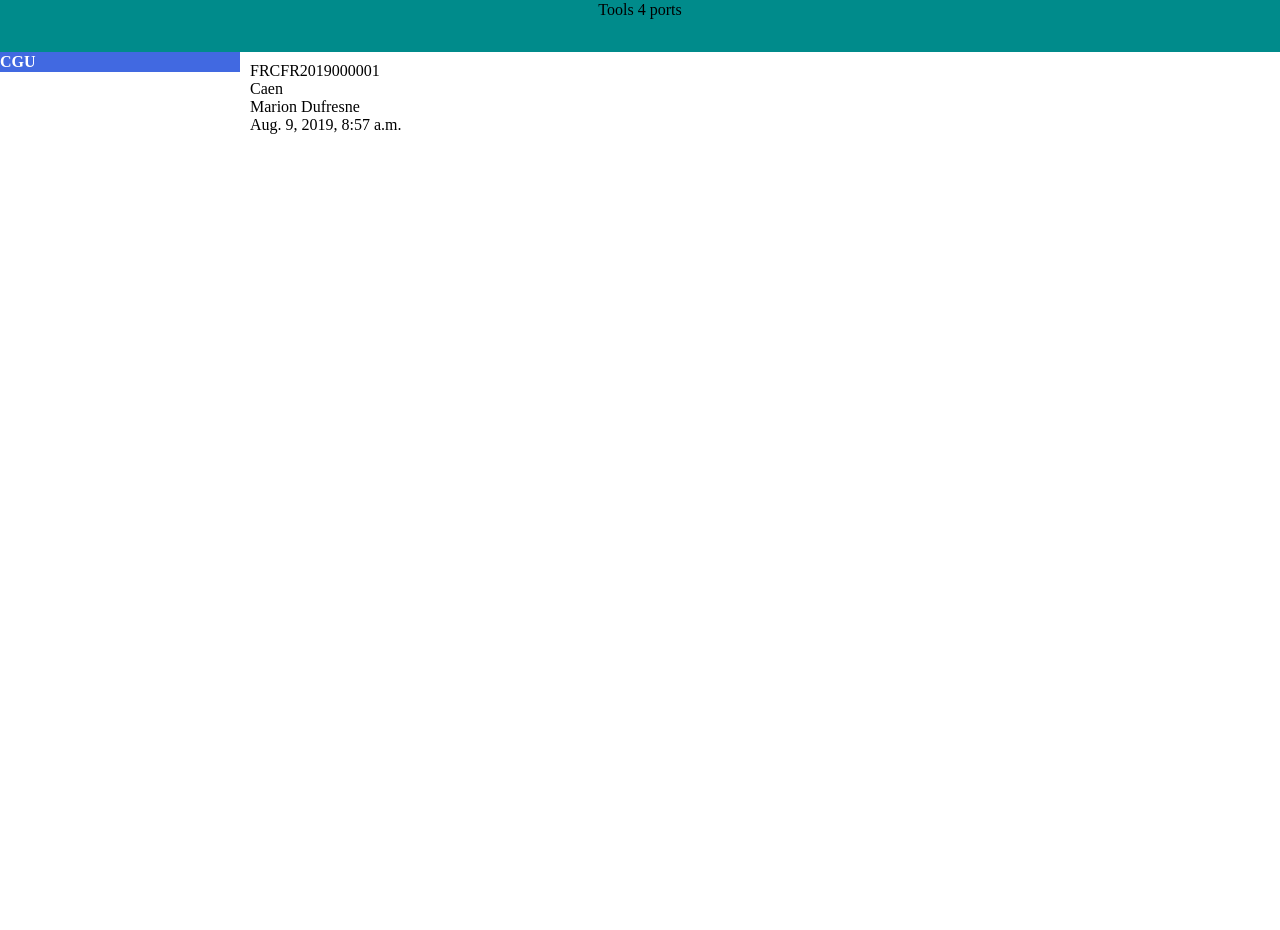
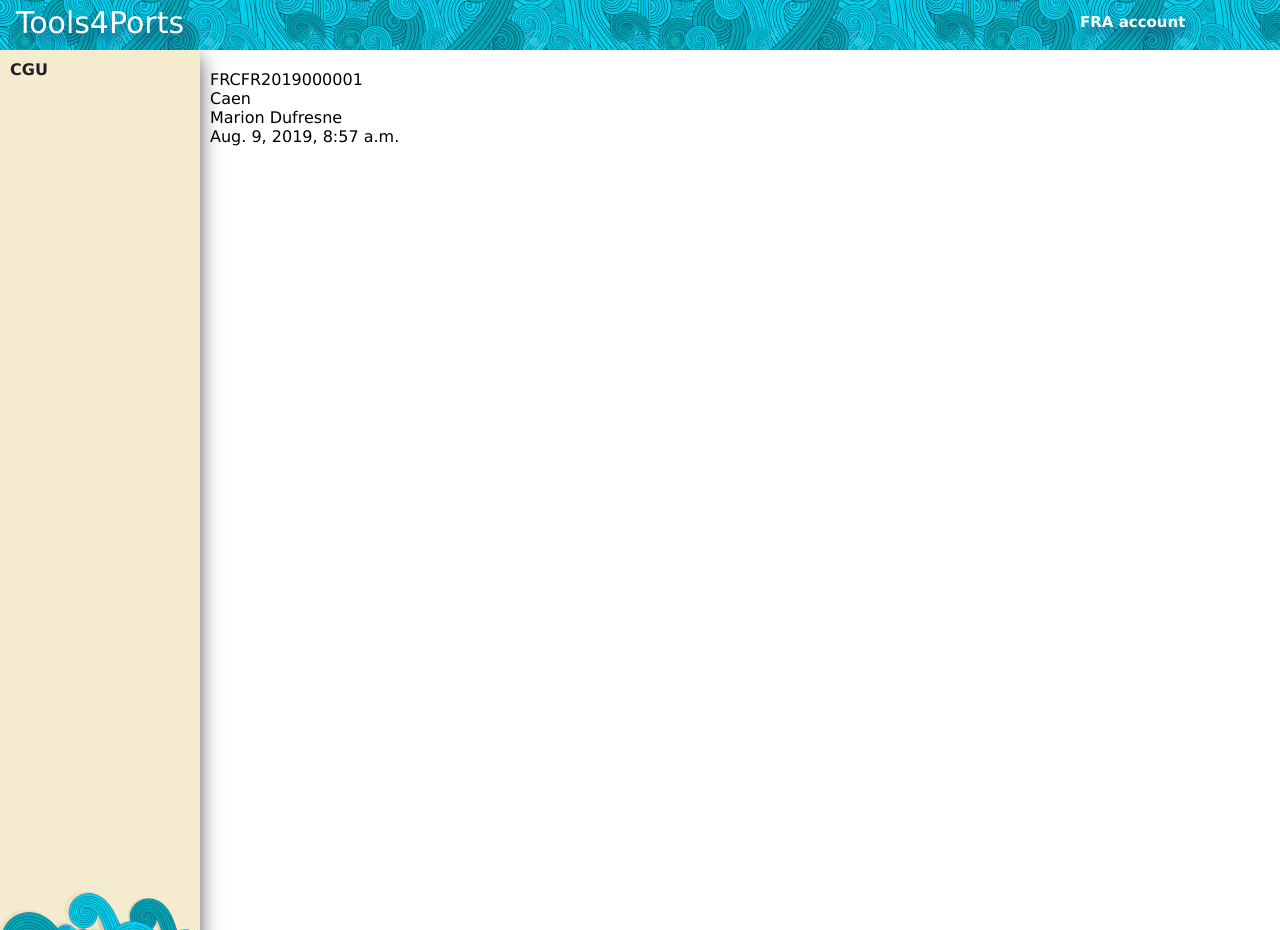
Before and after one commit to silly-exp/portcall_manager_python, a Django app: page /callsmanager/calls/1 in a window 1280 px wide. Run offline with Django 3.2, Linux system fonts and the light colour scheme; data comes from the database, SQL or seed files in the repository.

Commit message:
amélioration du template de base.

```diff
--- a/callsmanager/static/callsmanager/style.css
+++ b/callsmanager/static/callsmanager/style.css
@@ -1,39 +1,77 @@
-
 body {
     margin: 0;
     padding: 0;
+    font-family:verdana, sans-serif;
 }
 
-#header, #sidebar, #content, #footer {
-    padding: 1px 0;
+#header {
+    position: fixed;
+    top: 0;
+    left: 0;
+    width: 100%;
+    height: 50px;
+    background-color: darkcyan;
+    background-image:url(waves_header.jpg);
+    /*padding-left: 10px;*/
+    color: white;
+    font-size: 30px;
+    line-height: 150%;
+    vertical-align: middle;
+    text-shadow: 5px 7px 9px rgba(41,73,126,0.74);
+    display: flex;
 }
 
-#container {
-    min-height: 500; /*100vh;*/
-}
-#header {
-    background-color: darkcyan;
+#logo {
+    width:200px;
     text-align: center;
-    height: 50px;
-}
-
-
-#sidebar {
-    color: white;
-    background: royalblue;
-    width: 240px;
-    height: 100%;
-    /*height: 100vh;*/
     float: left;
 }
 
+#port-select {
+    float: left;
+    width: 100%;
+    flex: 1;
+}
+
+#header-tools {
+    float: right;
+    width: 200px;
+    font-size: 15px;
+    font-weight: bold;
+}
+
+#sidebar {
+    position: fixed;
+    top: 0;
+    left: 0;
+    width: 180px;
+    min-height: 100vh;
+    margin-top: 50px;
+    background: #f5eccf;
+    box-shadow: 4px 0px 22px -7px rgba(0,0,0,0.82);
+    background-repeat:no-repeat;
+    background-position: bottom;
+    background-image:url(waves.jpg);
+    color: #201e15;
+    /*width: var(--side-menu-width);*/
+    /*float: left;*/
+    padding: 10px;
+}
+#sidebar ul {
+    list-style-type: none;
+    list-style-position: outside;
+}
+
 #sidebar a {
-    color: white;
+    color:rgb(31, 31, 41);
     font-weight: bold;
     text-decoration: none;
 }
 
 #content {
     padding: 10px;
-    margin-left: 240px;
+    /*padding-left: 20px;*/
+    /*margin-left: var(--side-menu-width);*/
+    margin-left: 200px;
+    margin-top: 60px;
 }
--- a/callsmanager/templates/callsmanager/base.html
+++ b/callsmanager/templates/callsmanager/base.html
@@ -1,4 +1,5 @@
 {% load static %}
+{% load i18n %}
 <!DOCTYPE html>
 <html lang="en">
 <head>
@@ -7,24 +8,33 @@
 </head>
 
 <body>
-    <div id="container">
-   <div id="header">
-        Tools 4 ports
-    </div>
 
         <div id="sidebar">
             {% block sidebar %}
             {% if request.session.port_id is not None %}
-                id du port: {{ request.session.port_id }}
                 <ul>
                     <li><a href="/callsmanager">Changer de port</a></li>
-                    <li><a href="/callsmanager/calls">Calls</a></li>
+                    <li><a href="/callsmanager/calls">{% trans "Calls" %}</a></li>
                 </ul>
             {% endif %}
             {% endblock %}
             <a href="http://todo"> CGU </a>
         </div>
 
+    <div id="header">
+        <div id="logo">
+        Tools4Ports
+        </div>
+        <div id="port-select">
+        {% if request.session.port_id is not None %}
+            port: {{ request.session.port_id }}
+        {% endif %}
+        </div>
+        <div id="header-tools">
+            FRA account
+        </div>
+
+    </div>
         <div id="content">
             {% block content %}{% endblock %}
         </div>
```
Also changed, not shown: callsmanager/static/callsmanager/waves.jpg (added), callsmanager/static/callsmanager/waves_header.jpg (added).
